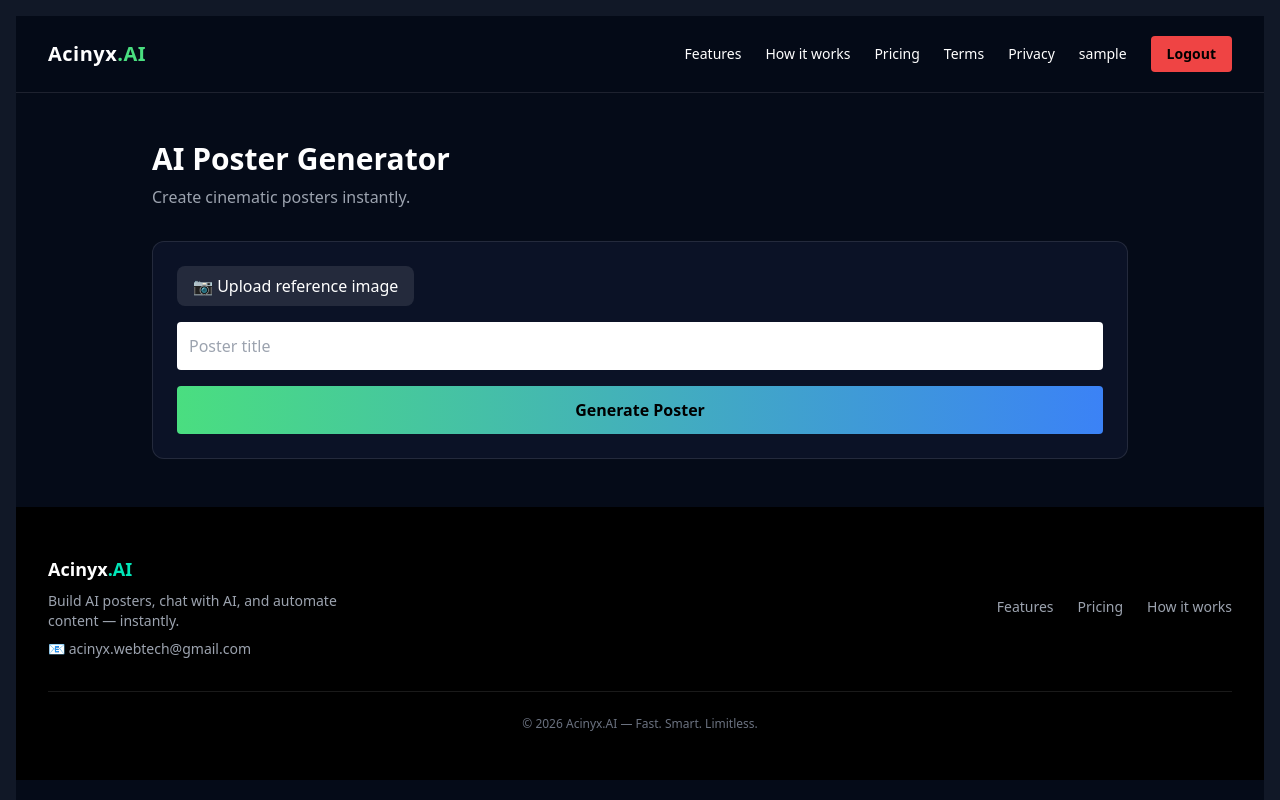
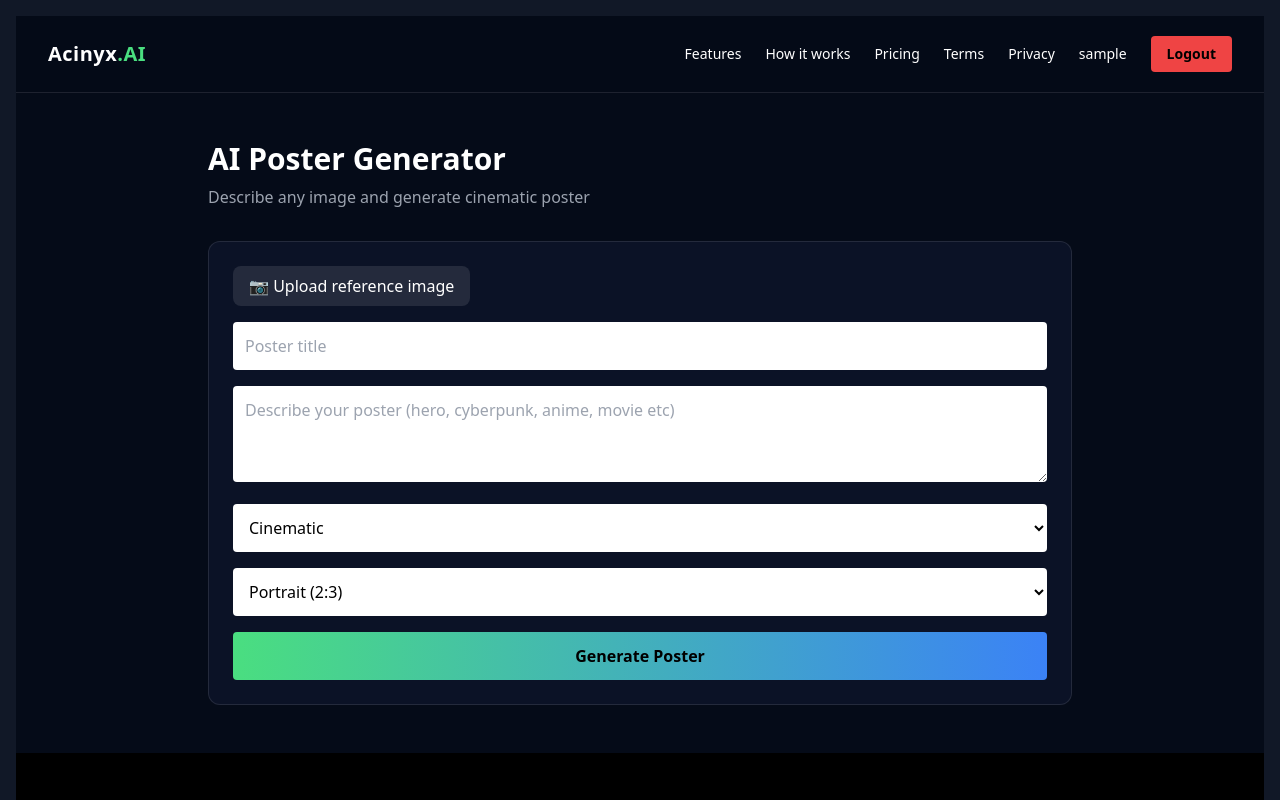
Before and after one commit to Acinyx-ai/acinyx-frontend, a React (Vite) app: page /poster in a window 1280 px wide. Shown: the top 800 px of the page. Built offline with nearby package versions, Linux system fonts and the light colour scheme; sample sign-in values are in the browser's storage.

Commit message:
Upgrade poster generator full features

```diff
--- a/src/pages/Poster.jsx
+++ b/src/pages/Poster.jsx
@@ -7,49 +7,56 @@ import PosterImageUpload from "../components/PosterImageUpload.jsx";
 
 const API = import.meta.env.VITE_API_URL || "http://127.0.0.1:8000";
 
+
 export default function Poster() {
 
 const navigate = useNavigate();
 
-  const [loading,setLoading]=useState(false);
-  const [posterUrl,setPosterUrl]=useState("");
-  const [error,setError]=useState("");
-  const [image,setImage]=useState(null);
 
-  const [form,setForm]=useState({
-    title:"",
-    description:"",
-    style:"cinematic",
-    size:"portrait"
+const [loading, setLoading] = useState(false);
+const [posterUrl, setPosterUrl] = useState("");
+const [error, setError] = useState("");
+const [image, setImage] = useState(null);
+
+
+const [form, setForm] = useState({
+
+title: "",
+description: "",
+style: "cinematic",
+size: "portrait"
+
 });
 
 
-  // ensure logged in
-  useEffect(()=>{
 
-    const token=localStorage.getItem("acinyx_token");
+useEffect(() => {
 
-    if(!token){
+const token = localStorage.getItem("acinyx_token");
 
-      navigate("/login");
+if (!token) navigate("/login");
 
-    }
-
-  },[navigate]);
+}, [navigate]);
 
 
-  function update(e){
 
-    setForm({...form,[e.target.name]:e.target.value});
+function update(e) {
+
+setForm({
+...form,
+[e.target.name]: e.target.value
+});
 
 }
 
 
-  async function generatePoster(){
 
-    const token=localStorage.getItem("acinyx_token");
+async function generatePoster() {
 
-    if(!token){
+
+const token = localStorage.getItem("acinyx_token");
+
+if (!token) {
 
 navigate("/login");
 return;
@@ -57,12 +64,14 @@ export default function Poster() {
 }
 
 
-    if(!form.title){
 
-      setError("Enter poster title");
+if (!form.title) {
+
+setError("Enter title");
 return;
 
 }
+
 
 
 setLoading(true);
@@ -70,71 +79,77 @@ export default function Poster() {
 setPosterUrl("");
 
 
-    try{
+try {
 
-      const data=new FormData();
+const data = new FormData();
 
-      data.append("title",form.title);
+data.append("title", form.title);
+
+data.append("description", form.description);
+
+data.append("style", form.style);
+
+data.append("size", form.size);
 
 
-      const res=await fetch(`${API}/ai/poster`,{
+if (image)
+data.append("image", image);
 
-        method:"POST",
 
-        headers:{
-          Authorization:`Bearer ${token}`
+
+const res = await fetch(`${API}/ai/poster`, {
+
+method: "POST",
+
+headers: {
+Authorization: `Bearer ${token}`
 },
 
-        body:data
+body: data
 
 });
 
 
 
-      // token expired
-      if(res.status===401){
+if (res.status === 401) {
 
 localStorage.removeItem("acinyx_token");
 navigate("/login");
-
-        return;
-
-      }
-
-
-      // poster limit reached
-      if(res.status===403){
-
-        setError("Poster limit reached. Upgrade your plan.");
 return;
 
 }
 
 
 
-      const result=await res.json();
+if (res.status === 403) {
 
-
-      if(!res.ok){
-
-        throw new Error(result.detail || "Poster generation failed");
+setError("Poster limit reached");
+return;
 
 }
 
 
-      // correct field from backend
+
+const result = await res.json();
+
+
+if (!res.ok)
+throw new Error(result.detail || "Generation failed");
+
+
 setPosterUrl(`${API}/${result.image}`);
-
 
 }
 
-    catch(err){
 
-      setError(err.message || "Generation failed");
+catch (err) {
+
+setError(err.message);
 
 }
 
-    finally{
+
+finally {
 
 setLoading(false);
 
@@ -144,14 +159,18 @@ export default function Poster() {
 
 
 
-  return(
+
+
+return (
+
 
 <div className="bg-[#050b18] min-h-screen text-white">
 
-      <Navbar/>
+<Navbar />
 
 
-      <main className="max-w-5xl mx-auto px-4 md:px-6 py-12">
+<main className="max-w-4xl mx-auto px-4 py-12">
+
 
 
 <h1 className="text-3xl font-bold mb-2">
@@ -161,15 +180,19 @@ export default function Poster() {
 </h1>
 
 
+
 <p className="text-gray-400 mb-8">
 
-          Create cinematic posters instantly.
+Describe any image and generate cinematic poster
 
 </p>
 
 
 
+
 <div className="bg-[#0b1226] p-6 rounded-xl border border-white/10 space-y-4">
+
+
 
 
 <PosterImageUpload
@@ -181,6 +204,10 @@ export default function Poster() {
 />
 
 
+
+
+{/* Title */}
+
 <input
 
 name="title"
@@ -191,9 +218,101 @@ export default function Poster() {
 
 onChange={update}
 
-          className="w-full p-3 rounded text-black"
+className="w-full p-3 rounded bg-white text-black"
 
 />
+
+
+
+
+
+{/* Description */}
+
+<textarea
+
+name="description"
+
+placeholder="Describe your poster (hero, cyberpunk, anime, movie etc)"
+
+value={form.description}
+
+onChange={update}
+
+className="w-full p-3 rounded bg-white text-black h-24"
+
+/>
+
+
+
+
+
+{/* Style */}
+
+<select
+
+name="style"
+
+value={form.style}
+
+onChange={update}
+
+className="w-full p-3 rounded bg-white text-black"
+
+>
+
+<option value="cinematic">Cinematic</option>
+
+<option value="anime">Anime</option>
+
+<option value="realistic">Realistic</option>
+
+<option value="fantasy">Fantasy</option>
+
+<option value="cyberpunk">Cyberpunk</option>
+
+</select>
+
+
+
+
+
+{/* Size */}
+
+<select
+
+name="size"
+
+value={form.size}
+
+onChange={update}
+
+className="w-full p-3 rounded bg-white text-black"
+
+>
+
+<option value="portrait">
+
+Portrait (2:3)
+
+</option>
+
+<option value="square">
+
+Square (1:1)
+
+</option>
+
+<option value="landscape">
+
+Landscape (16:9)
+
+</option>
+
+</select>
+
+
+
+
 
 
 <button
@@ -202,34 +321,23 @@ export default function Poster() {
 
 disabled={loading}
 
-          className="w-full px-8 py-3 rounded bg-gradient-to-r from-green-400 to-blue-500 text-black font-bold"
+className="w-full py-3 rounded bg-gradient-to-r from-green-400 to-blue-500 text-black font-bold"
 
 >
 
-            {
-
-              loading
-
-              ?
-
-              "Generating..."
-
-              :
-
-              "Generate Poster"
-
-            }
+{loading ? "Generating..." : "Generate Poster"}
 
 </button>
+
+
 
 
 </div>
 
 
 
-        {
 
-        error &&
+{error &&
 
 <p className="mt-4 text-red-400">
 
@@ -241,27 +349,29 @@ export default function Poster() {
 
 
 
-        {
 
-        posterUrl &&
 
-        (
+{posterUrl && (
 
 <div className="mt-10 text-center">
+
 
 
 <img
 
 src={posterUrl}
 
-            alt="Poster"
+alt="poster"
 
-            className="mx-auto w-full max-w-md rounded-xl border border-white/10"
+className="mx-auto max-w-md rounded-xl border border-white/10"
 
 />
 
 
-            <div className="mt-4 flex flex-col sm:flex-row justify-center gap-3">
+
+
+<div className="mt-4 flex gap-3 justify-center">
+
 
 
 <a
@@ -277,6 +387,7 @@ export default function Poster() {
 Download
 
 </a>
+
 
 
 
@@ -297,20 +408,20 @@ export default function Poster() {
 </a>
 
 
+
 </div>
 
 
 </div>
 
-        )
+)}
 
-        }
 
 
 </main>
 
 
-      <Footer/>
+<Footer />
 
 
 </div>
```
Lines whose indentation alone changed are shown as unchanged.
